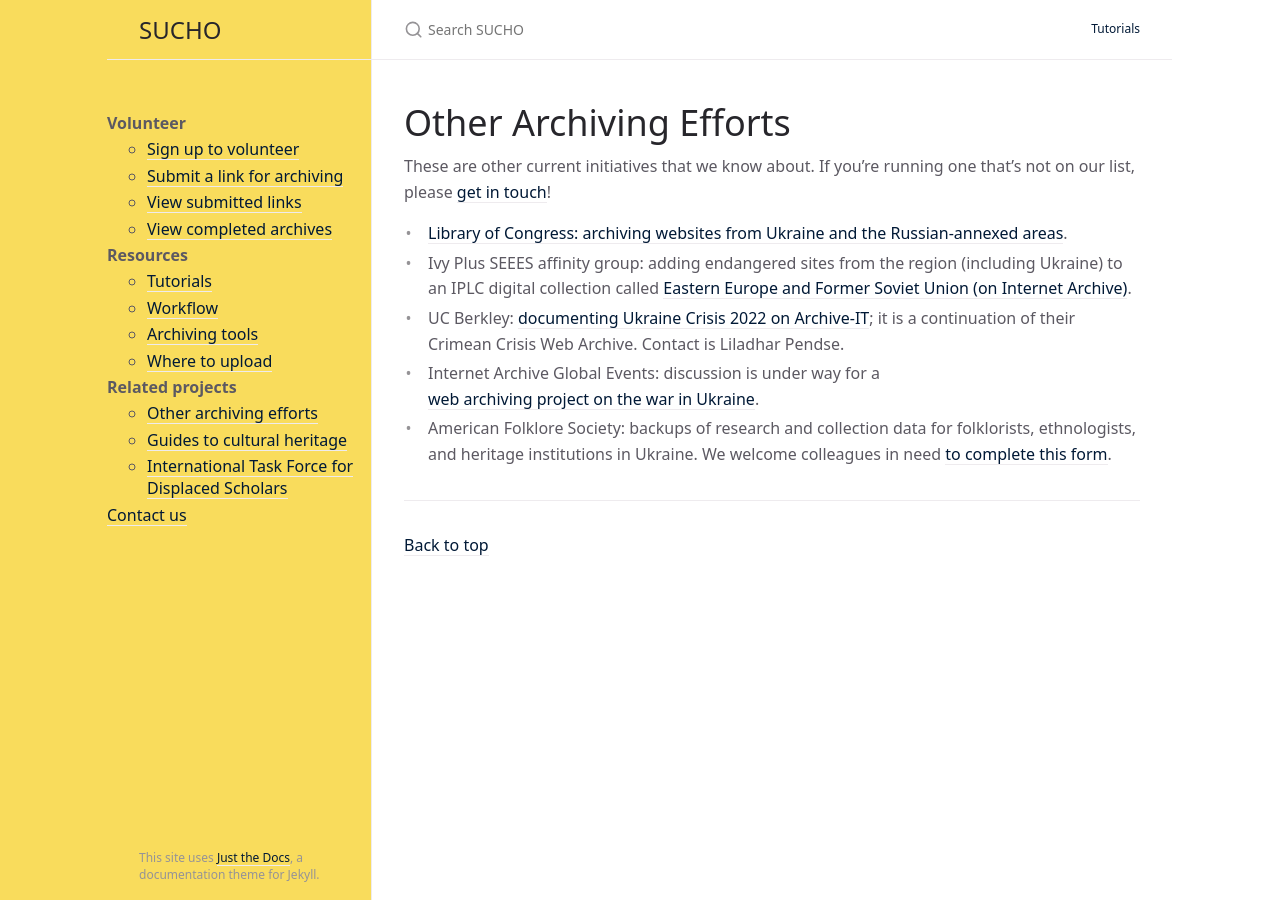
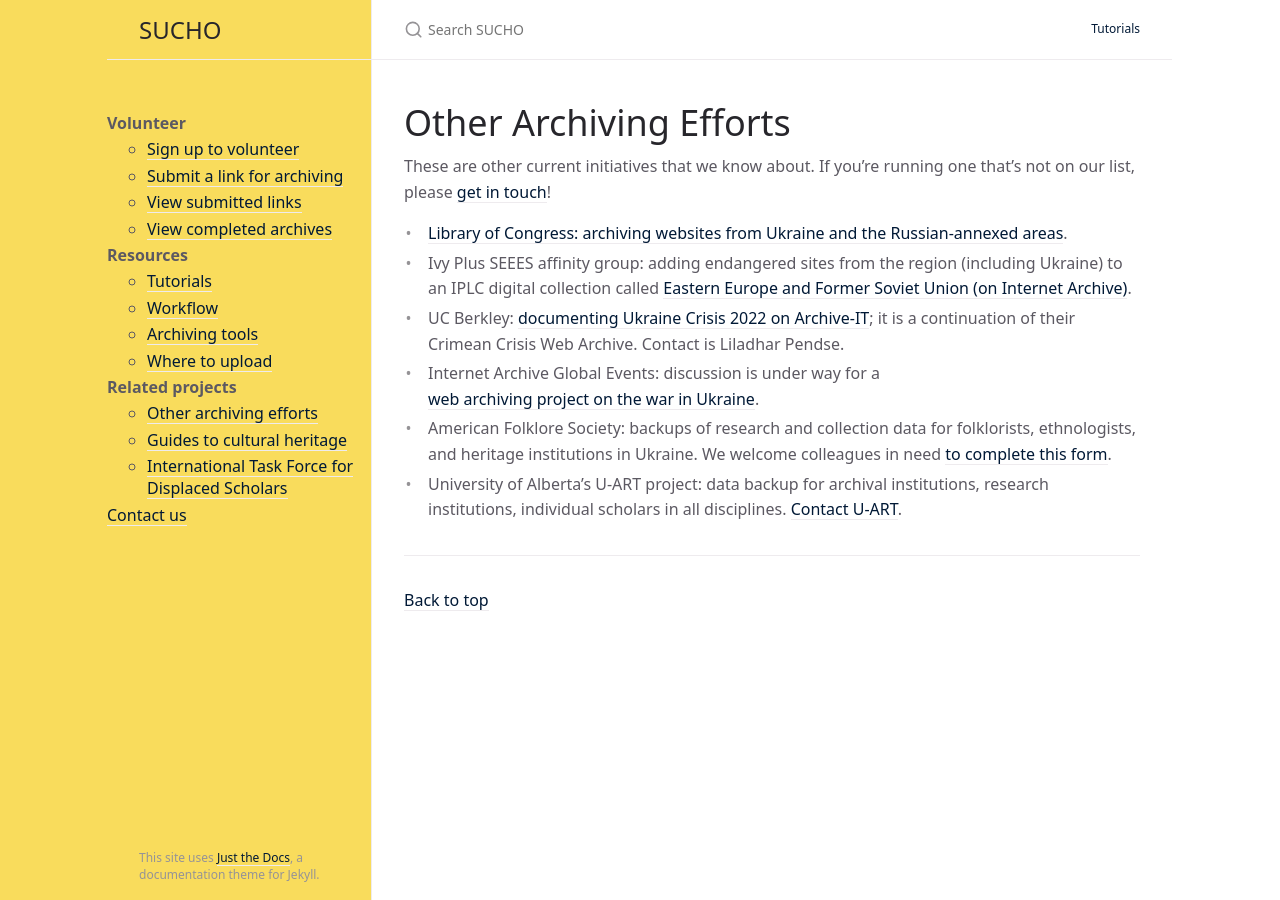
Before and after one commit to sucho-archiving/sucho-archiving.github.io, a Jekyll site: the page built from other-efforts.md, in a window 1280 px wide. Built offline with Jekyll 4.4.1, drawn with Linux system fonts in a browser that asks for light colours; our own code applies the rules of GitHub Pages for plain Markdown files.

Commit message:
Update other-efforts.md

```diff
--- a/other-efforts.md
+++ b/other-efforts.md
@@ -12,3 +12,4 @@
 - UC Berkley: [documenting Ukraine Crisis 2022 on Archive-IT](https://archive-it.org/collections/18809); it is a continuation of their Crimean Crisis Web Archive. Contact is Liladhar Pendse.
 - Internet Archive Global Events: discussion is under way for a [web archiving project on the war in Ukraine](https://archive-it.org/home/IAGlobalEvents).
 - American Folklore Society: backups of research and collection data for folklorists, ethnologists, and heritage institutions in Ukraine. We welcome colleagues in need [to complete this form](https://docs.google.com/forms/d/e/1FAIpQLSc6KbhtEOI8zKsQmKT_waE1XlYEF1E6t-HzJ7Gc1EBfMvMg_A/viewform).
+- University of Alberta's U-ART project: data backup for archival institutions, research institutions, individual scholars in all disciplines. [Contact U-ART](https://docs.google.com/forms/d/e/1FAIpQLSfPMKZkTizOJsa4mj1HSmsB7fb07SbnHjjylYOmfENtluPBeg/viewform?usp=send_form).
```
